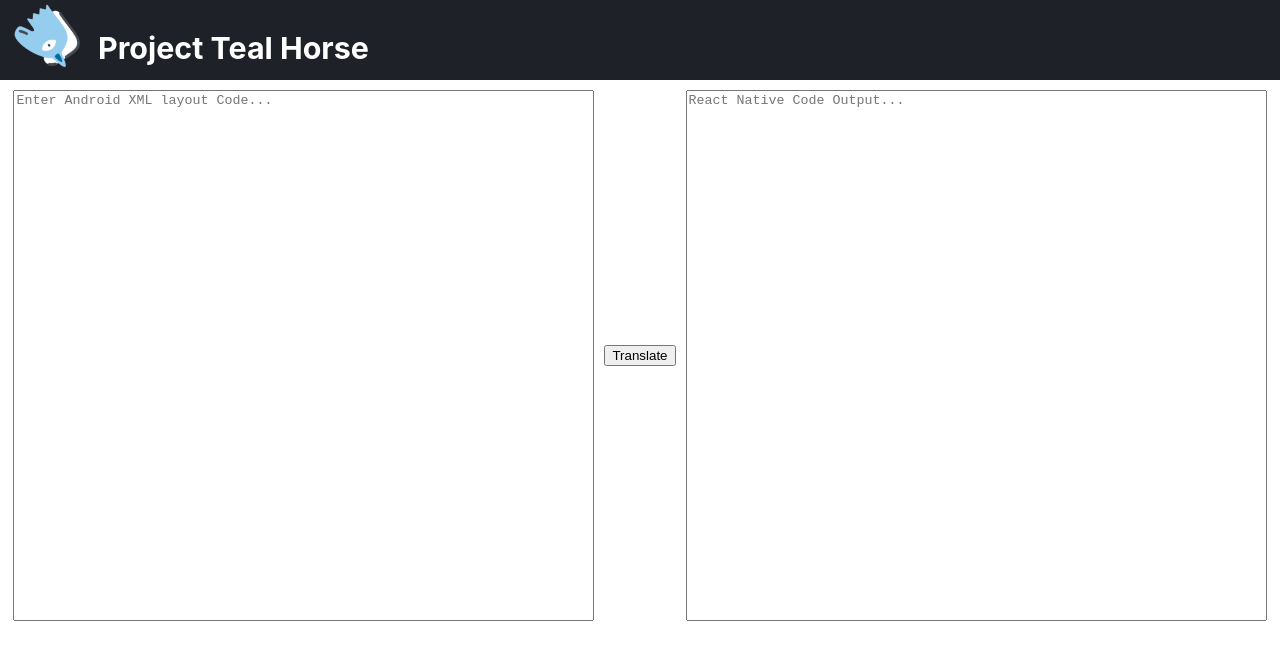
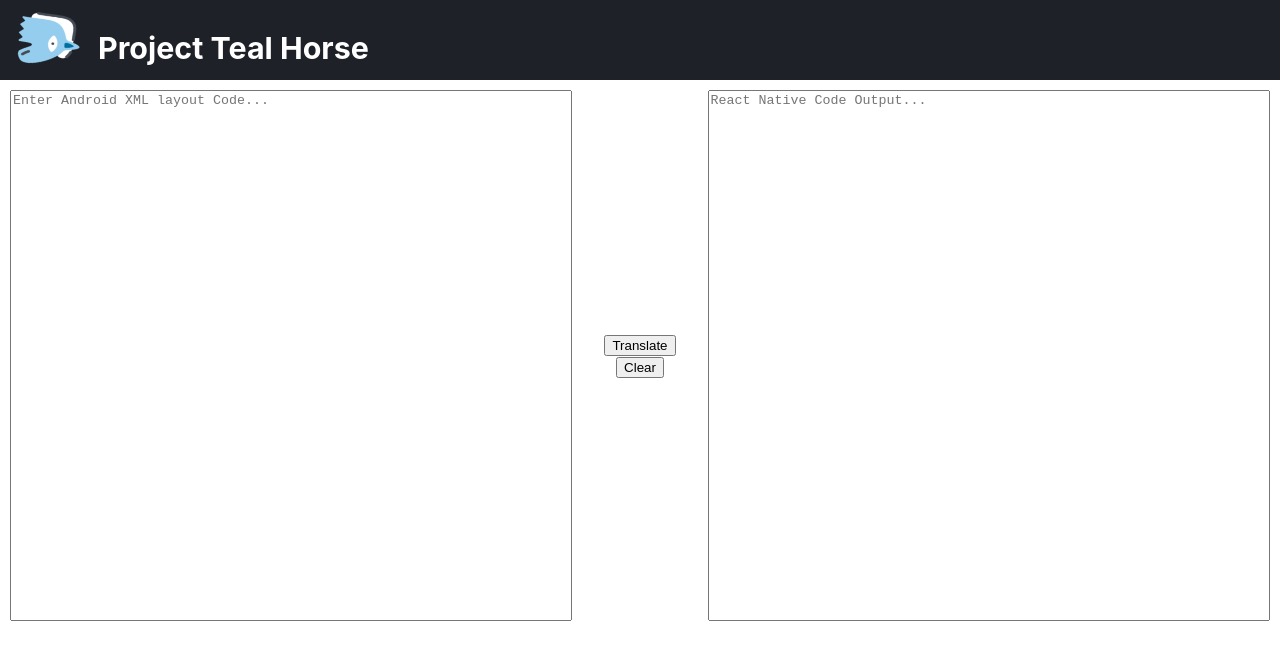
Before and after one commit to bar199/TealHorse, a React (Create React App) app in the folder teal-horse/: page / in a window 1280 px wide. Shown: the top 660 px of the page. Built offline with nearby package versions, Linux system fonts and the light colour scheme; the HTML template or start-up script is replaced by a standard one.

Commit message:
Added separte parsing file

```diff
--- a/teal-horse/package.json
+++ b/teal-horse/package.json
@@ -3,6 +3,7 @@
   "version": "0.1.0",
   "private": true,
   "dependencies": {
+    "@condenast/xml-to-react": "^1.0.0",
     "@testing-library/jest-dom": "^5.14.1",
     "@testing-library/react": "^11.2.7",
     "@testing-library/user-event": "^12.8.3",
--- a/teal-horse/src/App.css
+++ b/teal-horse/src/App.css
@@ -45,6 +45,11 @@
   height: 2000px;
 }
 
+.buttonsArea {
+  display: inline-block;
+  vertical-align: top;
+}
+
 .main textarea{
   margin:10px;
   resize: none;
--- a/teal-horse/src/CodeTranslate.js
+++ b/teal-horse/src/CodeTranslate.js
@@ -1,5 +1,5 @@
 import React, {useState} from 'react'
-//import './parsing.js';
+import {parserFunction} from './parsing.js'
 
 
 function CodeTranslate(){
@@ -11,34 +11,12 @@ function CodeTranslate(){
     updateOutput(temp);
     //console.log(textOutput);
   }
-
   const handleInput = (e) => {
     updateInput(e.target.value)
   }
-
-  const parserFunction = (xmlString) => {
-    let xmlElements = []
-    let parser = new DOMParser();
-    const androidDOM = parser.parseFromString(xmlString, "text/xml");
-
-    //Code checks if their is an error in the code you've entered
-    if(androidDOM.activeElement.textContent.includes("XML Parsing Error")){
-      console.log(androidDOM.activeElement.textContent);
-      return "XML Parsing Error"
-    }
-
-    //Grabs the lists of parsed elements
-    const nodeList = androidDOM.firstChild.childNodes;
-    //console.log(String(nodeList.item(0)) === '[object Text]');
-
-    for(var i = 0; i < nodeList.length; i++ ){
-      //Loops through the parsed elements and grabs what is usable and appends it to the array of xmlElements
-      if(String(nodeList.item(i)) !== '[object Text]') xmlElements.push(nodeList.item(i).outerHTML);
-    }
-    console.log(String(xmlElements[0].outerHTML));
-
-    //Returns a string containing each element seperated by two new line characters
-    return xmlElements.join("\r\n\n");
+  const handleClear = (e) => {
+    updateOutput(' ');
+    updateInput(' ');
   }
 
   return(
@@ -46,9 +24,14 @@ function CodeTranslate(){
       <textarea placeholder="Enter Android XML layout Code..." rows="35" cols="70" onChange={handleInput}>
 
       </textarea>
-      <button onClick={handleClick}>
-        Translate
-      </button>
+      <span>
+        <button onClick={handleClick}>
+          Translate
+        </button>
+        <button onClick={handleClear}>
+          Clear
+        </button>
+      </span>
       <textarea placeholder="React Native Code Output..." rows="35" cols="70" value={textOutput}>
       </textarea>
     </div>
--- /dev/null
+++ b/teal-horse/src/parsing.js
@@ -0,0 +1,30 @@
+import XMLToReact from '@condenast/xml-to-react';
+
+export const parserFunction = (xmlString) => {
+    let xmlElements = []
+    let parser = new DOMParser();
+    const androidDOM = parser.parseFromString(xmlString, "text/xml");
+
+    //Code checks if their is an error in the code you've entered
+    if(androidDOM.activeElement.textContent.includes("XML Parsing Error")){
+      console.log(androidDOM.activeElement.textContent);
+      return "XML Parsing Error"
+    }
+
+    //Grabs the lists of parsed elements
+    const nodeList = androidDOM.firstChild.childNodes;
+    //console.log(String(nodeList.item(0)) === '[object Text]');
+
+    for(var i = 0; i < nodeList.length; i++ ){
+      //Loops through the parsed elements and grabs what is usable and appends it to the array of xmlElements
+      if(String(nodeList.item(i)) !== '[object Text]') xmlElements.push(nodeList.item(i).outerHTML);
+    }
+    console.log(String(xmlElements[0].outerHTML));
+
+    //Returns a string containing each element seperated by two new line characters
+    return xmlElements.join("\r\n\n");
+  }
+
+  export const translateFunction = (xmlString) => {
+    return 'nothing'
+  }
```
Also changed, not shown: 1 other file (tests, documents, lock files or other folders).
